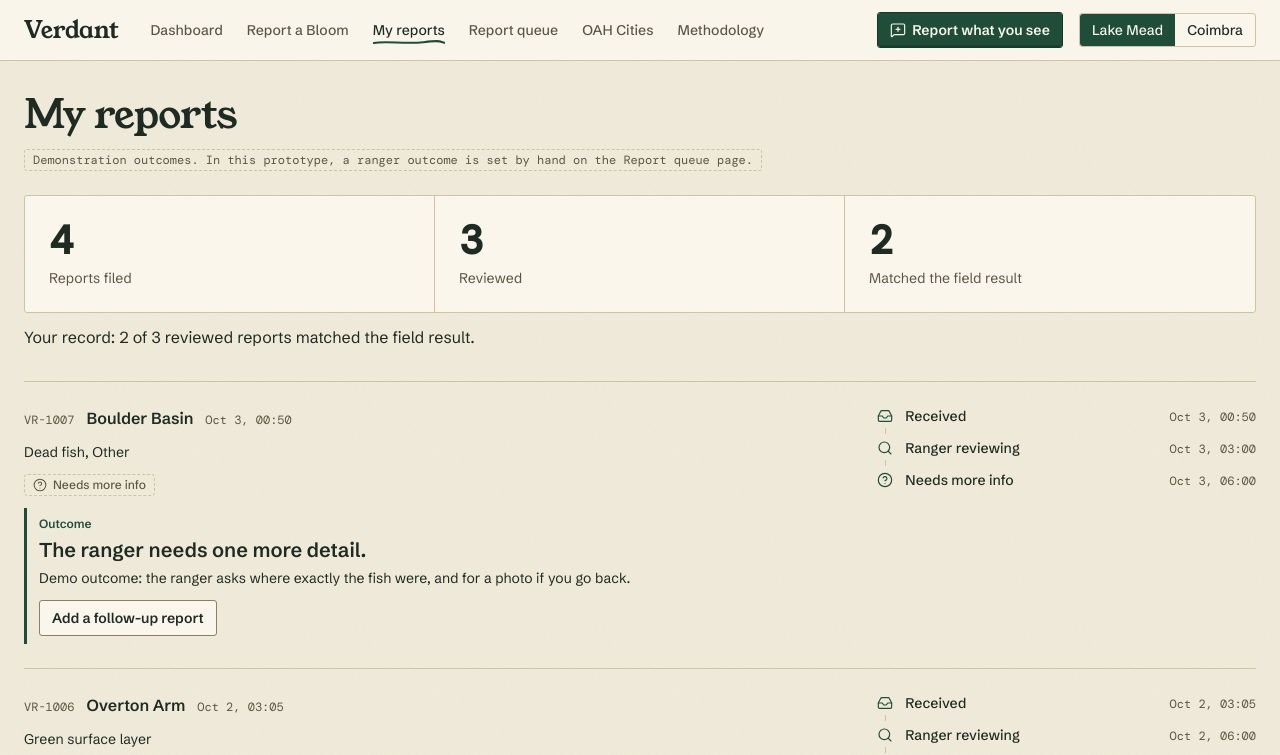
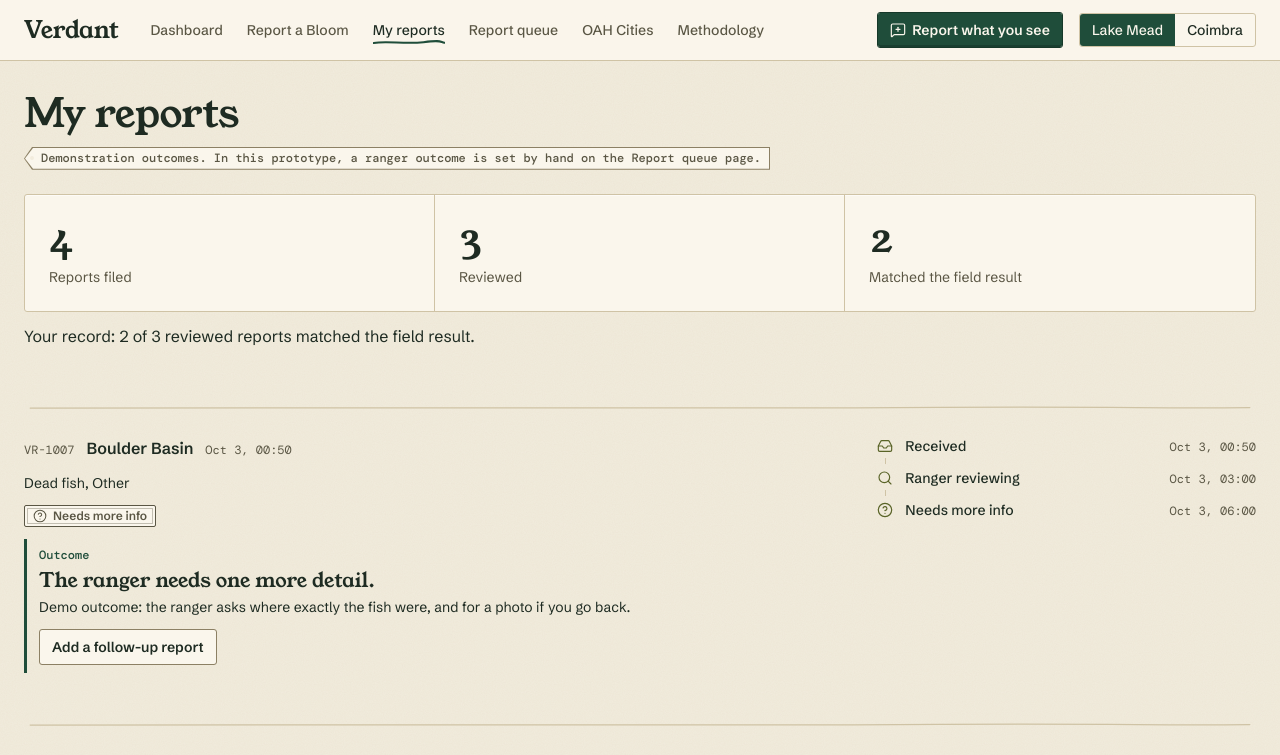
Before and after one commit to NathanDiep123/Verdant, a React (Vite) app: page /my-reports in a window 1280 px wide. Shown: the top 755 px of the page. Built offline with nearby package versions, Linux system fonts and the light colour scheme.

Commit message:
Field notebook: report queue, my reports, OAH cities and methodology restyled with stamps, specimen tags, ledger tables

```diff
--- a/src/components/ArchitectureDiagram.tsx
+++ b/src/components/ArchitectureDiagram.tsx
@@ -88,7 +88,9 @@ function Layout({ spec, className, id }: { spec: typeof WIDE | typeof TALL; clas
           d={d}
           fill="none"
           className="stroke-primary"
-          strokeWidth={1.5}
+          strokeWidth={1.75}
+          strokeLinecap="round"
+          strokeLinejoin="round"
           markerEnd={arrow ? `url(#${id}-arrow)` : undefined}
         />
       ))}
@@ -99,8 +101,8 @@ function Layout({ spec, className, id }: { spec: typeof WIDE | typeof TALL; clas
             y={n.y}
             width={n.w}
             height={n.h}
-            rx={4}
-            className={n.core ? "fill-primary stroke-primary" : "fill-card stroke-foreground"}
+            rx={3}
+            className={n.core ? "fill-primary stroke-foreground" : "fill-card stroke-foreground"}
             strokeWidth={n.core ? 1.5 : 1}
             strokeDasharray={n.planned ? "4 3" : undefined}
           />
@@ -128,7 +130,7 @@ function Layout({ spec, className, id }: { spec: typeof WIDE | typeof TALL; clas
 
 export function ArchitectureDiagram() {
   return (
-    <figure className="border border-border bg-card p-4">
+    <figure className="border border-border bg-card p-4 shadow-[inset_0_1px_0_rgb(255_255_255/0.6)]">
       <Layout id="wide" spec={WIDE} className="hidden h-auto w-full md:block" />
       <Layout id="tall" spec={TALL} className="mx-auto h-auto w-full max-w-[380px] md:hidden" />
       <figcaption className="mt-3 font-mono text-xs text-muted-foreground">
--- a/src/components/CitationsTable.tsx
+++ b/src/components/CitationsTable.tsx
@@ -22,9 +22,9 @@ function SourceLink({ url }: { url: string }) {
 export function CitationsTable() {
   return (
     <>
-      <div className="hidden border border-border bg-card md:block">
+      <div className="hidden border border-border bg-card shadow-[inset_0_1px_0_rgb(255_255_255/0.6)] md:block">
         <Table className="table-fixed">
-          <TableHeader className="bg-muted">
+          <TableHeader className="border-b-[3px] border-double border-foreground/40 bg-muted/60 text-[0.8125rem] [&_th]:text-muted-foreground [&_tr]:border-b-0">
             <TableRow>
               <TableHead className="w-[14%] whitespace-normal">Item</TableHead>
               <TableHead className="w-[26%] whitespace-normal">Value or claim</TableHead>
@@ -44,7 +44,7 @@ export function CitationsTable() {
                 <TableCell className="whitespace-normal">
                   <SourceLink url={c.url} />
                 </TableCell>
-                <TableCell className="whitespace-normal font-mono text-xs tabular-nums">
+                <TableCell className="whitespace-normal font-mono text-xs tabular-nums text-muted-foreground">
                   {c.accessed}
                 </TableCell>
               </TableRow>
--- a/src/components/CityCard.tsx
+++ b/src/components/CityCard.tsx
@@ -1,5 +1,6 @@
 import type { ReactNode } from "react";
 import type { SiteConfig } from "@/types";
+import { SpecimenTag } from "@/components/FieldMarks";
 import { PATHWAYS } from "@/engine/pathways";
 
 export const dataStatusLabel: Record<SiteConfig["dataStatus"], string> = {
@@ -16,16 +17,14 @@ export default function CityCard({ city, action }: { city: SiteConfig; action?:
     <li className="flex flex-col gap-4 border-b border-border p-4 last:border-b-0 md:flex-row md:items-center md:gap-6 md:p-6">
       <div className="flex min-w-0 flex-1 flex-col gap-2">
         <div className="flex flex-wrap items-baseline gap-x-3 gap-y-1">
-          <h3 className="text-xl font-semibold leading-tight">{city.name}</h3>
+          <h3 className="text-[1.25rem] leading-[1.3]">{city.name}</h3>
           <span className="text-sm text-muted-foreground">{city.country}</span>
           <span className="font-mono text-xs tabular-nums text-muted-foreground">
             {lat.toFixed(2)} N, {lon.toFixed(2)} E
           </span>
         </div>
         <div className="flex flex-wrap items-center gap-x-4 gap-y-2">
-          <span className="rounded-sm border border-dashed border-border px-2 py-0.5 font-mono text-xs text-muted-foreground">
-            {dataStatusLabel[city.dataStatus]}
-          </span>
+          <SpecimenTag>{dataStatusLabel[city.dataStatus]}</SpecimenTag>
           <span className="font-mono text-xs text-foreground">{pathways.join(" / ")}</span>
         </div>
       </div>
--- a/src/components/ReportStatusTag.tsx
+++ b/src/components/ReportStatusTag.tsx
@@ -12,18 +12,18 @@ const ICON: Record<ReportStatus, LucideIcon> = {
 };
 
 const STYLE: Record<ReportStatus, string> = {
-  received: "bg-muted text-foreground border-border",
-  reviewing: "bg-muted text-foreground border-border",
-  "sample-requested": "bg-muted text-foreground border-border",
-  confirmed: "border-primary text-primary",
-  "not-bloom": "border-dashed border-border text-muted-foreground",
-  "more-info": "border-dashed border-border text-muted-foreground",
+  received: "text-muted-foreground",
+  reviewing: "text-muted-foreground",
+  "sample-requested": "text-muted-foreground",
+  confirmed: "text-primary",
+  "not-bloom": "text-muted-foreground",
+  "more-info": "text-muted-foreground",
 };
 
 export function ReportStatusTag({ status }: { status: ReportStatus }) {
   const Icon = ICON[status];
   return (
-    <span className={`inline-flex items-center gap-1.5 rounded-[4px] border px-2 py-0.5 font-sans text-xs font-medium ${STYLE[status]}`}>
+    <span className={`stamp inline-flex items-center gap-1.5 bg-card px-2 py-0.5 font-sans text-xs font-semibold [--stamp-bg:var(--card)] ${STYLE[status]}`}>
       <Icon size={14} strokeWidth={1.75} aria-hidden="true" />
       {STATUS_LABEL[status]}
     </span>
--- a/src/components/ReportTimeline.tsx
+++ b/src/components/ReportTimeline.tsx
@@ -36,7 +36,7 @@ export function ReportTimeline({ report }: { report: CitizenReport }) {
           <li key={r.key} className="grid grid-cols-[16px_1fr] gap-x-3">
             <div className="flex flex-col items-center">
               {Icon ? (
-                <Icon className="mt-0.5 size-4 shrink-0 text-primary" strokeWidth={1.75} aria-hidden />
+                <Icon className="mt-0.5 size-4 shrink-0 text-olive" strokeWidth={1.75} aria-hidden />
               ) : (
                 <span className="mt-0.5 size-4 shrink-0" aria-hidden />
               )}
--- a/src/pages/MyReports.tsx
+++ b/src/pages/MyReports.tsx
@@ -1,6 +1,7 @@
 import { CircleCheck } from "lucide-react";
 import { Link } from "react-router";
 import { Button, buttonVariants } from "@/components/ui/button";
+import { InkRule, SpecimenTag, TapeCorner } from "@/components/FieldMarks";
 import { ReportStatusTag } from "@/components/ReportStatusTag";
 import { ReportTimeline } from "@/components/ReportTimeline";
 import {
@@ -13,8 +14,8 @@ import { cn } from "@/lib/utils";
 import { useRegion } from "@/state/RegionContext";
 import type { CitizenReport } from "@/types";
 
-const headline = "text-xl font-semibold leading-snug";
-const payoff = "text-2xl font-bold leading-tight";
+const headline = "font-heading text-[1.25rem] leading-[1.3]";
+const payoff = "font-heading text-[1.5rem] leading-tight";
 
 function Outcome({
   report,
@@ -98,11 +99,12 @@ function Outcome({
   return (
     <div
       className={cn(
-        "border-l-[3px] border-primary px-3 py-2",
+        "relative border-l-[3px] border-primary px-3 py-2",
         status === "confirmed" && "bg-primary/5 px-4 py-3",
       )}
     >
-      <p className="mb-1 text-xs font-semibold text-primary">{label}</p>
+      {status === "confirmed" && <TapeCorner side="right" />}
+      <p className="mb-1 font-mono text-xs font-medium text-primary">{label}</p>
       {body}
     </div>
   );
@@ -121,24 +123,24 @@ export function MyReports() {
 
   return (
     <div>
-      <h1 className="text-[28px] font-bold leading-[1.1] tracking-[-0.02em] md:text-[40px]">
+      <h1 className="text-[1.875rem] leading-[1.05] tracking-[-0.015em] md:text-[2.5rem]">
         My reports
       </h1>
-      <p className="mt-3 inline-block rounded-sm border border-dashed border-border px-2 py-0.5 font-mono text-xs text-muted-foreground">
+      <SpecimenTag className="mt-3">
         Demonstration outcomes. In this prototype, a ranger outcome is set by
         hand on the Report queue page.
-      </p>
+      </SpecimenTag>
 
-      <dl className="mt-6 grid grid-cols-3 divide-x divide-border rounded-sm border border-border bg-card">
+      <dl className="mt-6 grid grid-cols-3 divide-x divide-border rounded-sm border border-border bg-card shadow-[inset_0_1px_0_rgb(255_255_255/0.6)]">
         {cells.map(([label, value]) => (
           <div
             key={label}
             className="flex flex-col-reverse justify-end gap-2 p-4 md:p-6"
           >
-            <dt className="text-xs text-muted-foreground md:text-sm">
+            <dt className="text-[0.8125rem] text-muted-foreground md:text-sm">
               {label}
             </dt>
-            <dd className="font-mono text-[32px] font-semibold leading-none tabular-nums md:text-[40px]">
+            <dd className="font-heading text-[2rem] leading-none tabular-nums md:text-[2.5rem]">
               {value}
             </dd>
           </div>
@@ -156,14 +158,13 @@ export function MyReports() {
           </Link>
         </div>
       ) : (
-        <ul className="mt-8 list-none border-t border-border p-0">
+        <ul className="mt-8 list-none p-0">
           {mine.map((r) => {
             const name = siteName(r.siteId);
             return (
-              <li
-                key={r.id}
-                className="grid gap-4 border-b border-border py-6 md:grid-cols-12 md:gap-12"
-              >
+              <li key={r.id} className="py-6">
+                <InkRule className="mb-6 text-border" />
+                <div className="grid gap-4 md:grid-cols-12 md:gap-12">
                   <div className="space-y-3 md:col-span-8">
                     <div className="flex flex-wrap items-baseline gap-x-3 gap-y-1">
                       <span className="font-mono text-xs text-muted-foreground">
@@ -171,7 +172,7 @@ export function MyReports() {
                       </span>
                       <Link
                         to={`/site/${r.siteId}`}
-                      className="text-base font-semibold hover:underline"
+                        className="font-semibold hover:underline"
                       >
                         {name}
                       </Link>
@@ -185,6 +186,7 @@ export function MyReports() {
                   </div>
                   <div className="md:col-span-4">
                     <ReportTimeline report={r} />
+                  </div>
                 </div>
               </li>
             );
```
Also changed, not shown: src/pages/Methodology.tsx (+22 -7 lines), src/pages/OahCities.tsx (+11 -5 lines), src/pages/RangerQueue.tsx (+14 -14 lines), 5 other files (tests, documents, lock files or other folders). Lines whose indentation alone changed are shown as unchanged.
